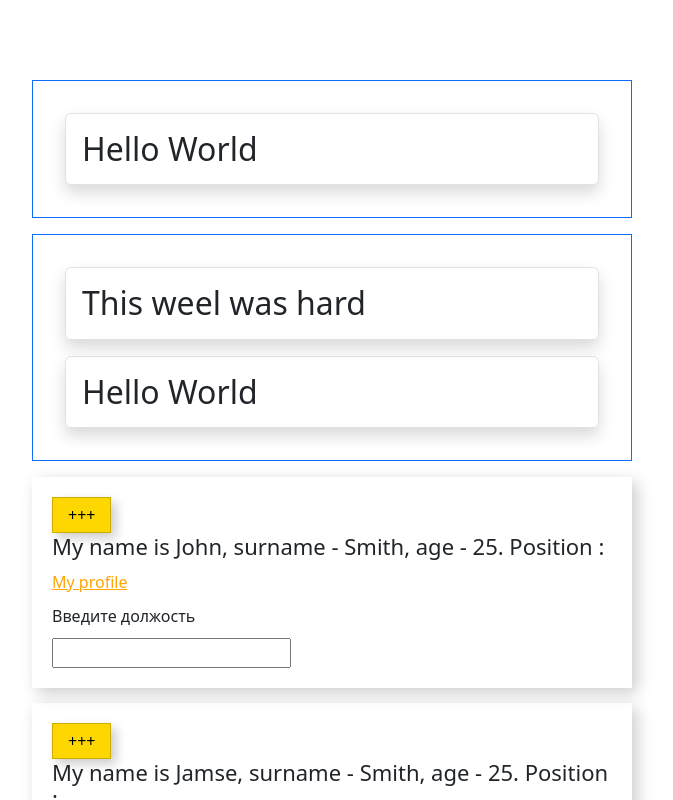
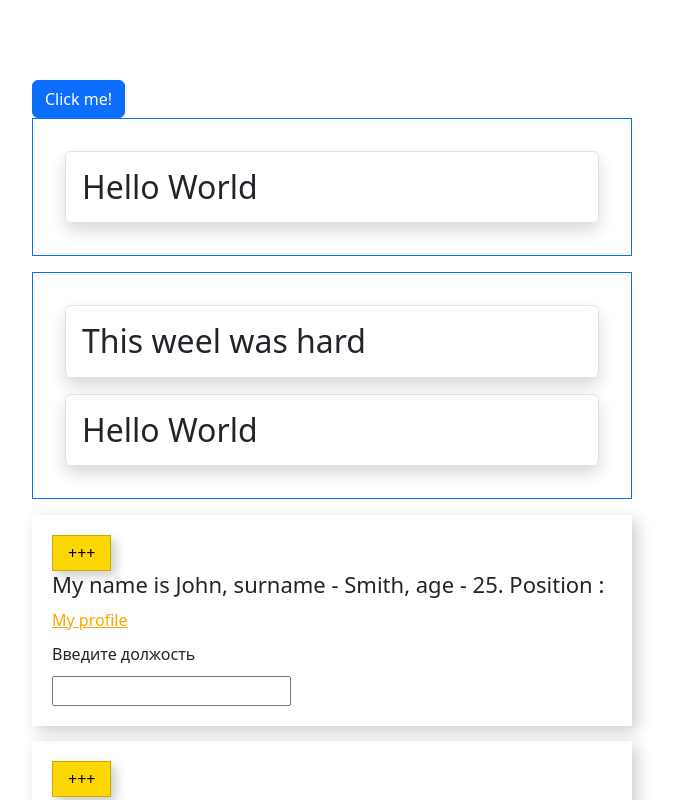
Before and after one commit to Ytrbnik/React_Education, a React (Create React App) app in the folder my-app/: page / in a window 1280 px wide. Shown: the top 800 px of the page, without its empty margins (308-981 px from the left). Built offline with nearby package versions, Linux system fonts and the light colour scheme.

Commit message:
Render-props pattern

```diff
--- a/my-app/src/App.js
+++ b/my-app/src/App.js
@@ -99,9 +99,44 @@
   )
 }
 
+const Message = (props) => {
+  return (
+    <h2>The counter is {props.counter}</h2>
+  )
+}
+
+class Counter extends Component {
+  state = {
+    counter: 0
+  }
+
+  changeCounter = () => {
+    this.setState(({counter}) => ({
+      counter: counter + 1
+    }))
+  }
+
+  render() {
+    return (
+      <>
+        <button
+          className='btn btn-primary'
+          onClick={this.changeCounter}>
+          Click me!
+        </button>
+        {this.props.render(this.state.counter)}
+      </>
+    )
+  }
+}
+
 function App() {
   return (
     <Wrapper>
+
+      <Counter render={counter => {
+        <Message counter={counter}/>
+      }}/>
       <HelloGreatings/>
       <DynamicGreating color={'primary'}>
         <h2>This weel was hard</h2>
```
